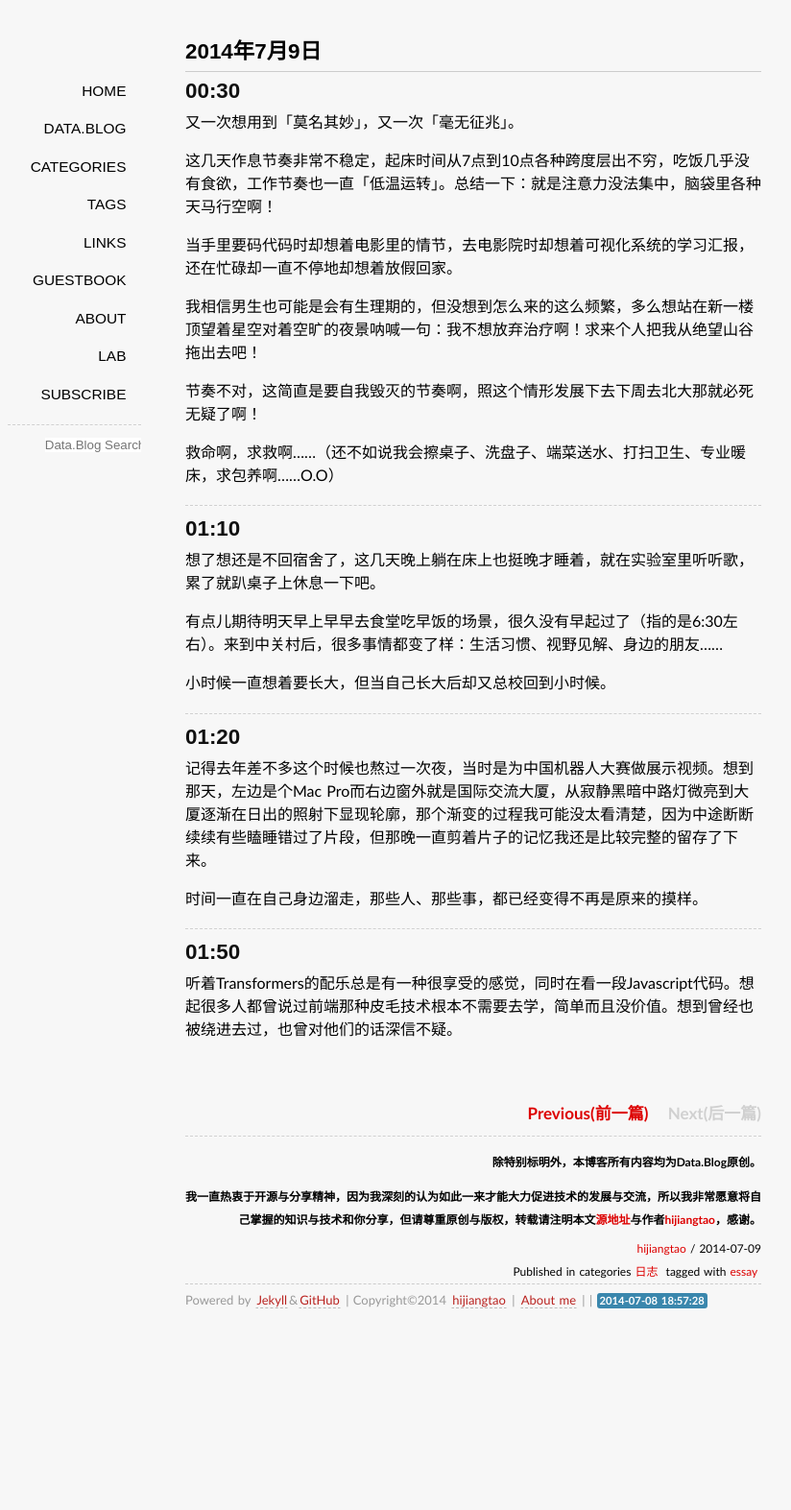
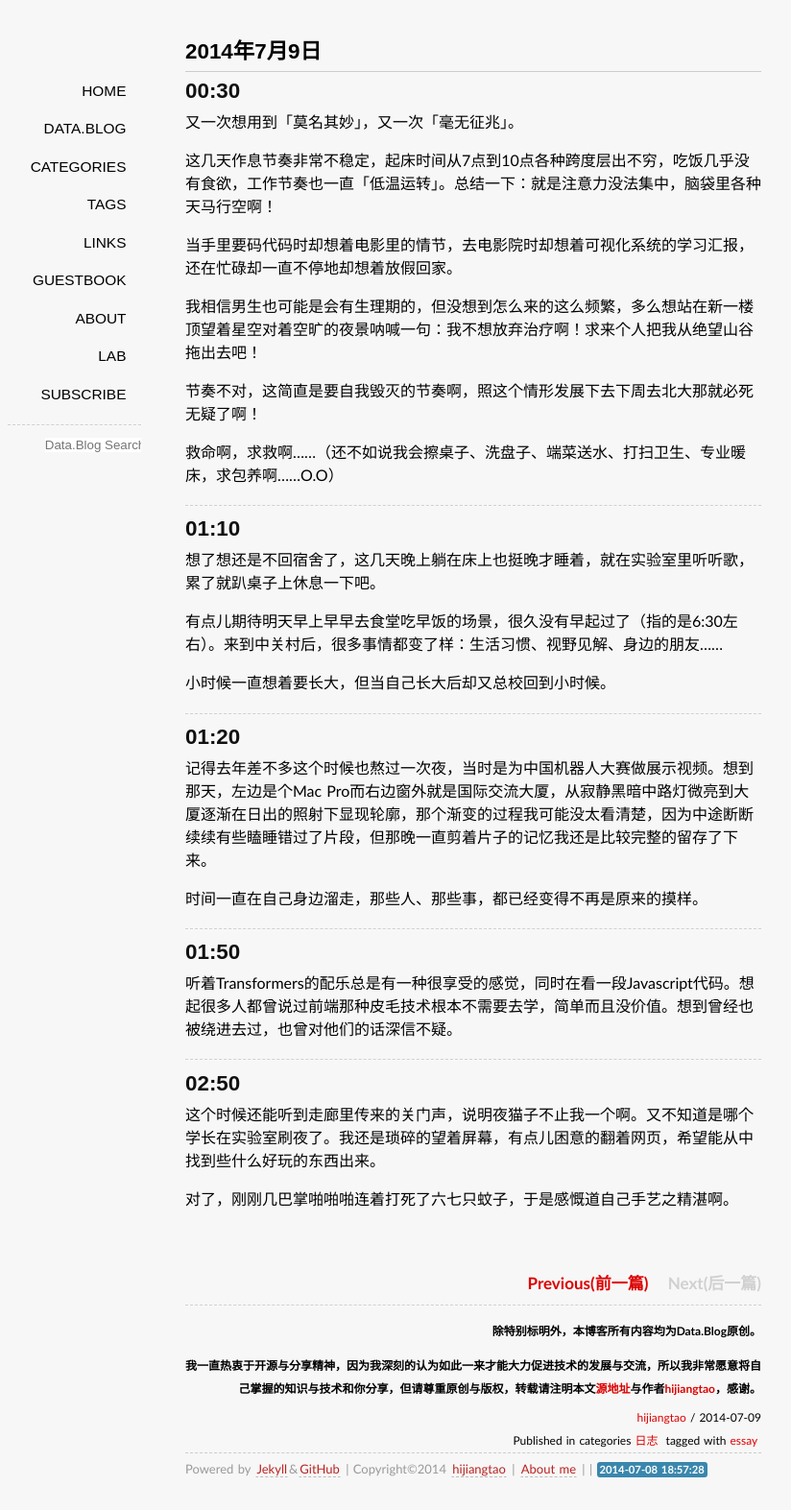
Before and after one commit to jessica0530/hijiangtao.github.io, a Jekyll site: the page built from _posts/2014-07-09-DesperateTime.markdown, in a window 1280 px wide. Shown: the whole page at 96% size, without its empty margins (147-971 px from the left). Built offline with Jekyll 4.4.1, drawn with Linux system fonts in a browser that asks for light colours; some web fonts are replaced; Markdown is read by kramdown in place of the engine named in the settings; comment, search, counter and statistics services are not loaded; before the commit the page ends 1397 px from its top, so only the background shows below that.

Commit message:
Update 2014-07-09-DesperateTime.markdown

```diff
--- a/_posts/2014-07-09-DesperateTime.markdown
+++ b/_posts/2014-07-09-DesperateTime.markdown
@@ -44,3 +44,11 @@ tags: essay
 ##01:50
 
 听着Transformers的配乐总是有一种很享受的感觉，同时在看一段Javascript代码。想起很多人都曾说过前端那种皮毛技术根本不需要去学，简单而且没价值。想到曾经也被绕进去过，也曾对他们的话深信不疑。
+
+----
+
+##02:50
+
+这个时候还能听到走廊里传来的关门声，说明夜猫子不止我一个啊。又不知道是哪个学长在实验室刷夜了。我还是琐碎的望着屏幕，有点儿困意的翻着网页，希望能从中找到些什么好玩的东西出来。
+
+对了，刚刚几巴掌啪啪啪连着打死了六七只蚊子，于是感慨道自己手艺之精湛啊。
```
